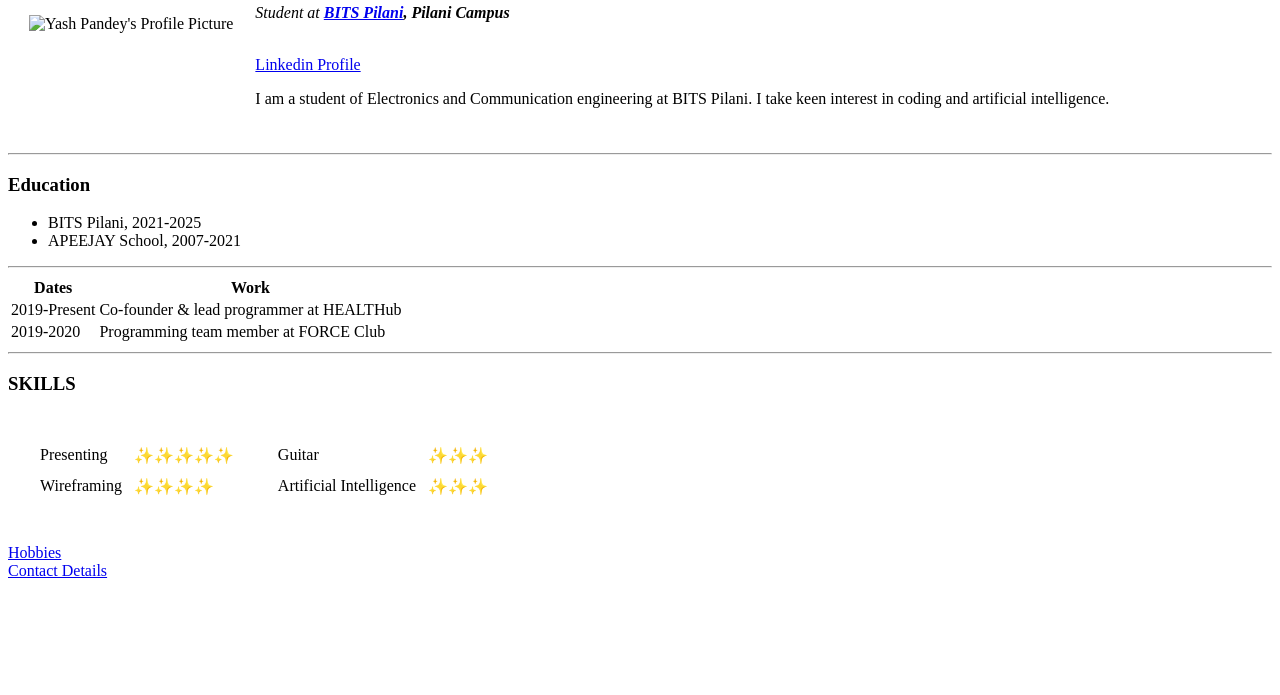
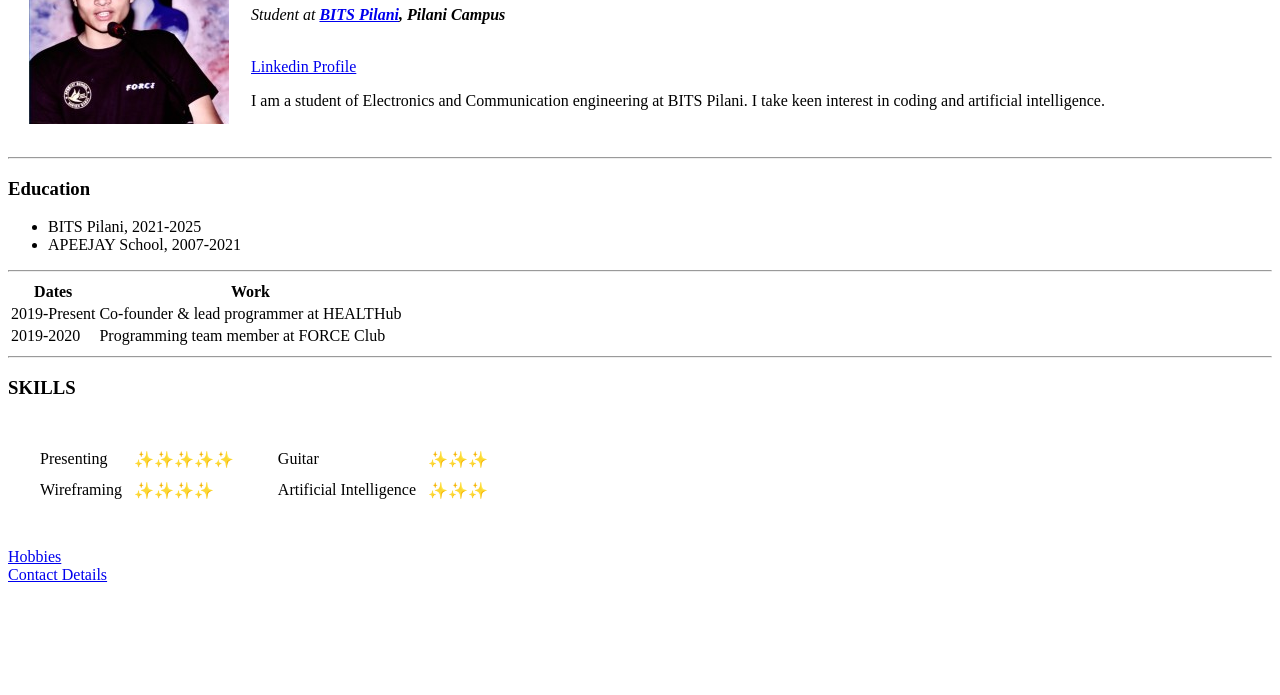
Before and after one commit to yashpandey474/Web-Development-Practice, a plain HTML site: page index.html in a window 1280 px wide. Shown: the part 105-800 px from the top of the page. Drawn offline with Linux system fonts and the light colour scheme.

Commit message:
Update index.html

```diff
--- a/index.html
+++ b/index.html
@@ -11,7 +11,7 @@
 
      <tr>
 
-       <td> <img src="Yash.jpg" alt="Yash Pandey's Profile Picture"></td>
+       <td> <img src="Images/Yash.jpg" alt="Yash Pandey's Profile Picture"></td>
        <td>
          <h1> Yash Pandey </h1>
          <p> <em>Student at <strong><a href="https://bits-pilani.ac.in/">BITS Pilani</a>, Pilani Campus</strong></em> </p>
```
